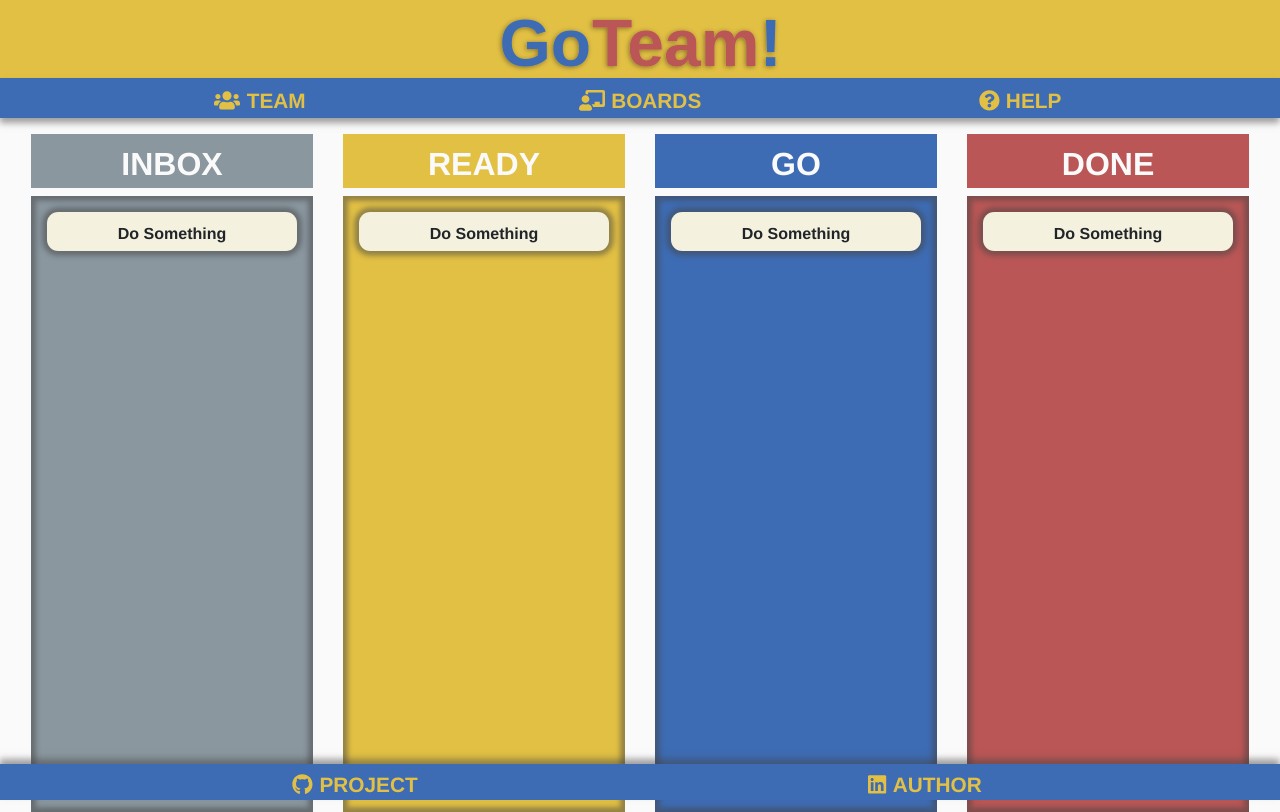
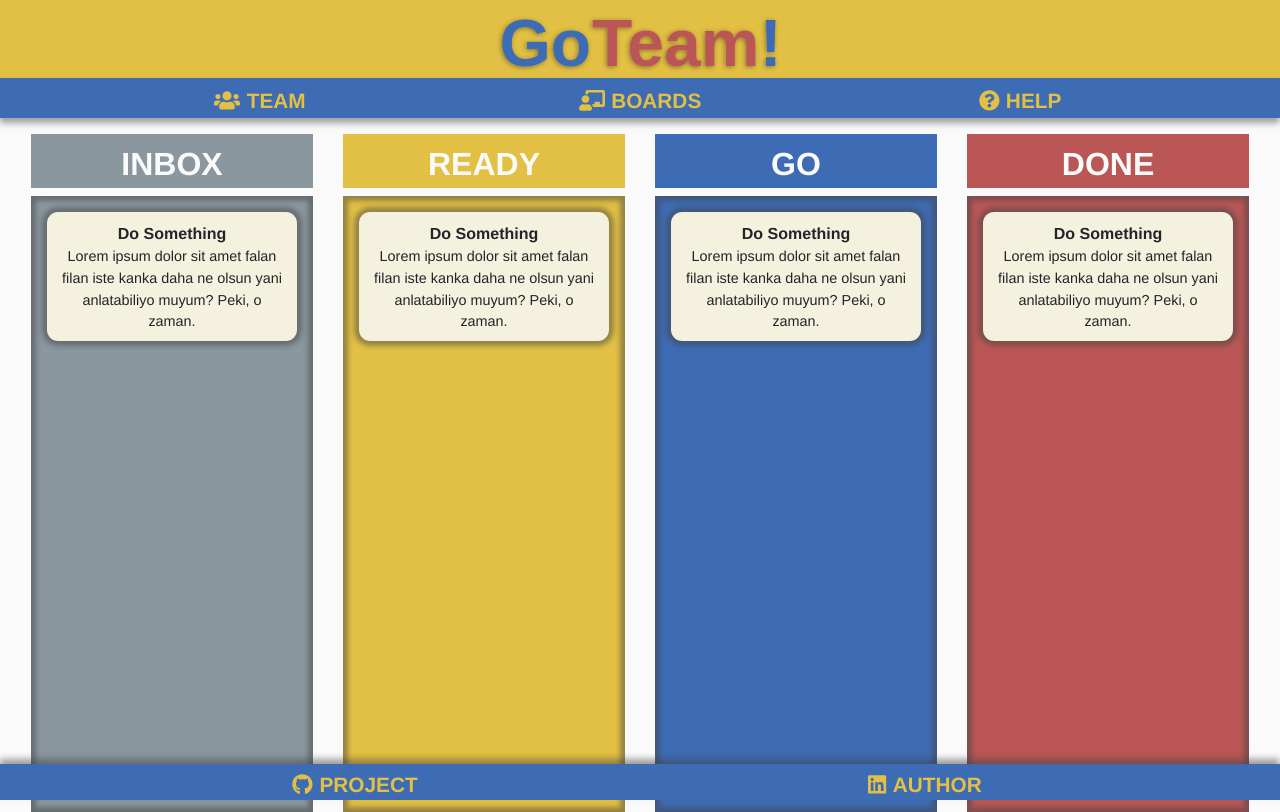
Before and after one commit to 4c3x5u/portfolio_goteam, a React (Create React App) app in the folder frontend/: page / in a window 1280 px wide. Built offline with nearby package versions, Linux system fonts and the light colour scheme.

Commit message:
Task description added.

```diff
--- a/frontend/src/components/Home/Body/Column/Task/Task.jsx
+++ b/frontend/src/components/Home/Body/Column/Task/Task.jsx
@@ -4,7 +4,11 @@ import './task.sass';
 
 const Task = () => (
   <div className="Task">
-    <h1>Do Something</h1>
+    <h1 className="Title">Do Something</h1>
+    <p className="Description">
+      Lorem ipsum dolor sit amet falan filan iste kanka daha ne olsun yani
+      anlatabiliyo muyum? Peki, o zaman.
+    </p>
   </div>
 );
 
--- a/frontend/src/components/Home/Body/Column/Task/task.sass
+++ b/frontend/src/components/Home/Body/Column/Task/task.sass
@@ -5,10 +5,14 @@
   font-family: var.$default-font
   text-align: center
   padding: .75rem 0 .50rem 0
-  border-radius: 0.7rem
-  box-shadow: 0 0 0.3rem 0.3rem rgba(67, 67, 67, 50%)
+  border-radius: .7rem
+  box-shadow: 0 0 .3rem .3rem rgba(67, 67, 67, 50%)
 
-  h1
+  .Title
     font-size: 1rem
     font-weight: bold
     margin-bottom: 0
+
+  .Description
+    margin: .2rem .7rem 0 .7rem
+    font-size: 0.9rem
```
Also changed, not shown: 1 other file (tests, documents, lock files or other folders).
